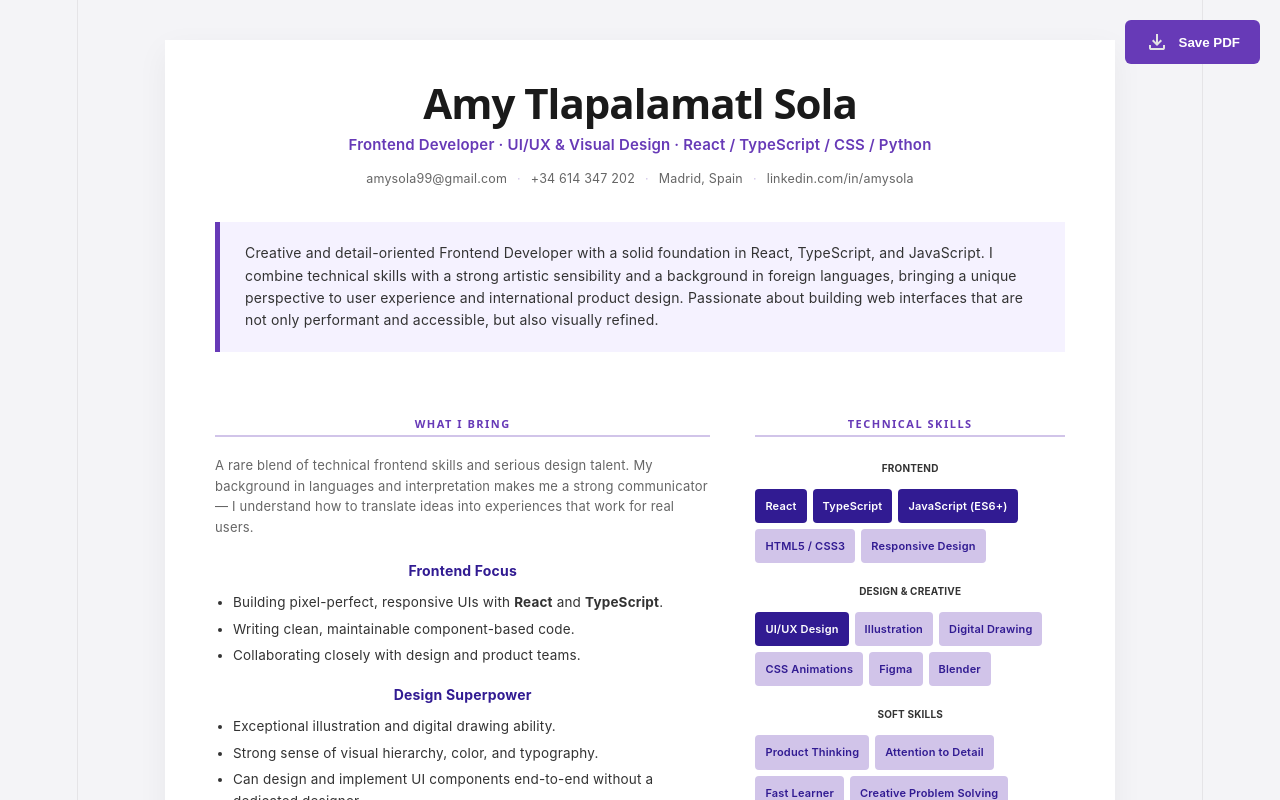
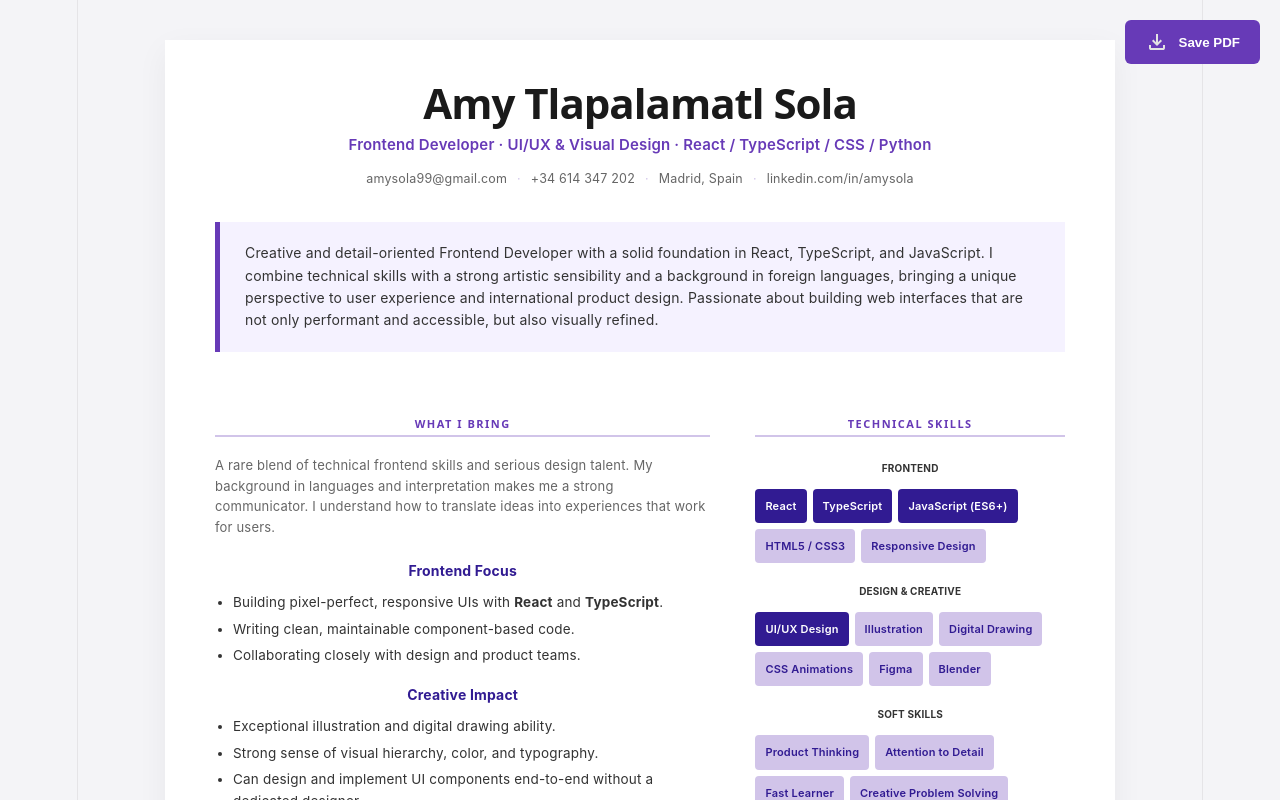
Before and after one commit to amysola/amysola.github.io, a React (Vite) app: page / in a window 1280 px wide. Shown: the top 800 px of the page. Built offline with nearby package versions, Linux system fonts and the light colour scheme.

Commit message:
update: design skills info

```diff
--- a/src/App.tsx
+++ b/src/App.tsx
@@ -43,7 +43,7 @@ Passionate about building web interfaces that are not only performant and access
           <div className="col-left">
             <section>
               <h2 className="section-title">What I Bring</h2>
-              <p className="intro-text">A rare blend of technical frontend skills and serious design talent. My background in languages and interpretation makes me a strong communicator — I understand how to translate ideas into experiences that work for real users.</p>
+              <p className="intro-text">A rare blend of technical frontend skills and serious design talent. My background in languages and interpretation makes me a strong communicator. I understand how to translate ideas into experiences that work for users.</p>
 
               <div className="sub-section">
                 <h3 className="group-title">Frontend Focus</h3>
@@ -57,7 +57,7 @@ Passionate about building web interfaces that are not only performant and access
               </div>
 
               <div className="sub-section">
-                <h3 className="group-title">Design Superpower</h3>
+                <h3 className="group-title">Creative Impact</h3>
                 <ul className="bullet-list">
                   <li>Exceptional illustration and digital drawing ability.</li>
                   <li>Strong sense of visual hierarchy, color, and typography.</li>
```
